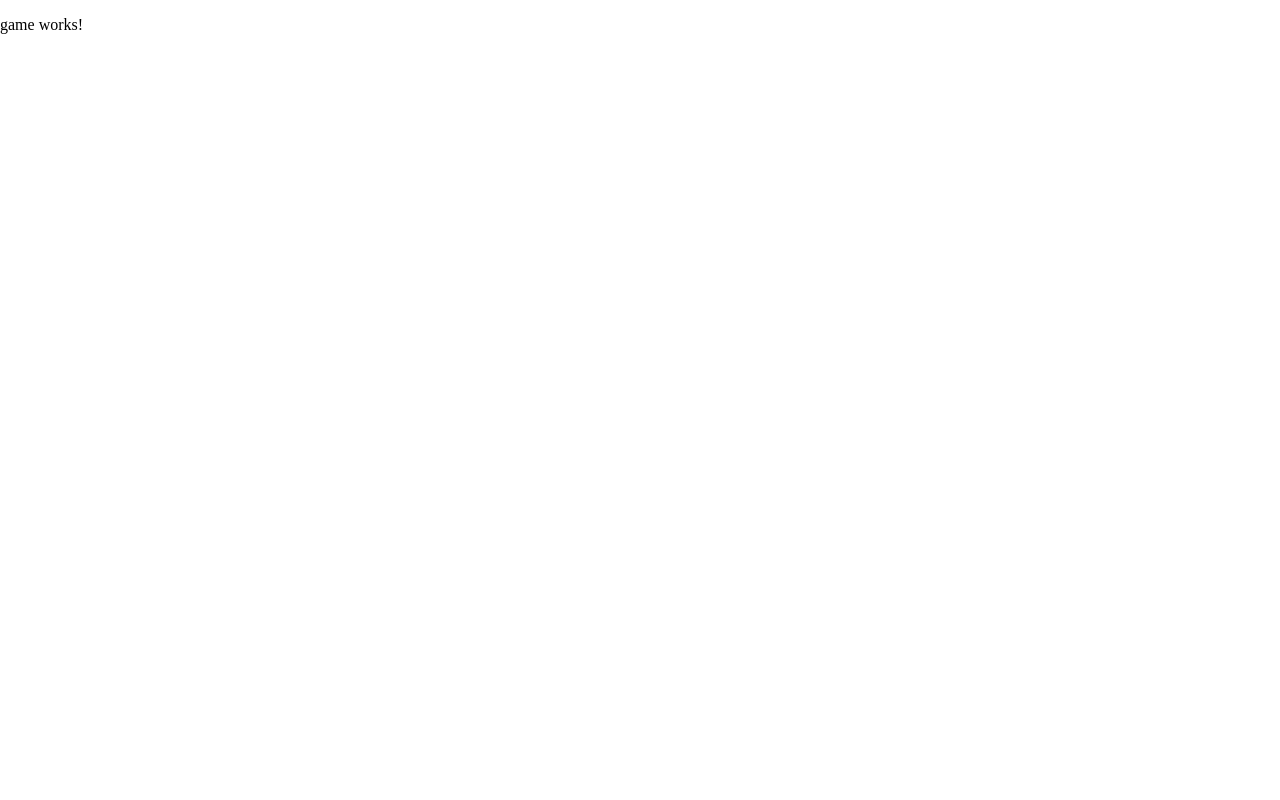
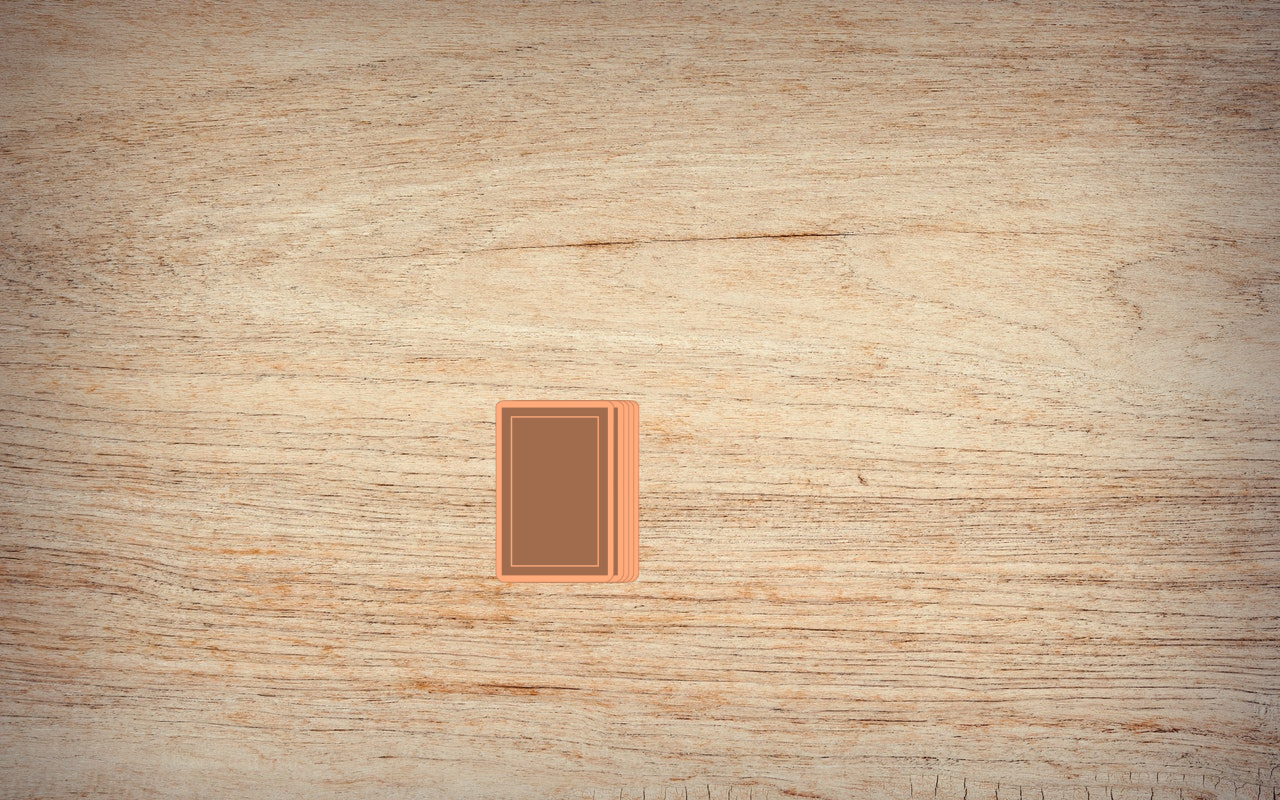
Before and after one commit to Icetune/Ring-of-Fire, an Angular app: page /game in a window 1280 px wide. Built offline with nearby package versions, Linux system fonts and the light colour scheme.

Commit message:
10th video next

```diff
--- a/src/app/game/game.component.html
+++ b/src/app/game/game.component.html
@@ -1 +1,27 @@
-<p>game works!</p>
+<div class="field">
+
+
+
+
+
+    <div class="card-stack">
+
+        <!-- Card stack -->
+        <img [ngStyle]="{'right.px': i * 5}" *ngFor="let c of [0,1,2,3,]; let i = index;"
+            src="/assets/img/cards/card_cover.png">
+
+
+        <img (click)="takeCard()" class="top-card" style="right: 25px;" src="/assets/img/cards/card_cover.png">
+
+        <!-- Stack for played cards -->
+        <img *ngFor="let card of game.playedCards" class="playedCard" style="right: 25px;"
+            src="/assets/img/cards/{{ card }}.png">
+
+        <!-- Current card (Animation) -->
+        <img (click)="takeCard()" *ngIf="pickCardAnimation" class="pick-card" style="right: 25px;"
+            src="/assets/img/cards/{{ currentCard }}.png">
+
+
+    </div>
+
+</div>
--- a/src/app/game/game.component.scss
+++ b/src/app/game/game.component.scss
@@ -0,0 +1,55 @@
+.field {
+    width: inherit;
+    height: 100vh;
+
+    background-image: url("/assets/img/board.jpg");
+    background-repeat: no-repeat;
+    background-size: cover;
+
+    display: flex;
+    justify-content: center;
+    align-items: center;
+}
+
+.card-stack {
+    position: relative;
+
+    img {
+        position: absolute;
+        width: 120px;
+    }
+
+}
+
+
+.top-card {
+    cursor: pointer;
+    transition: all 125ms ease-in-out;
+    &:hover {
+        transform: scale(1.1) translateY(-10px);
+    }
+}
+
+.pick-card {
+    animation: pick-card-animation 1s ease-in-out;
+    transform: scale(1.3) translateX(140px) translateY(-180px) rotate(-10deg);
+}
+
+@keyframes pick-card-animation {
+    0% {
+        transform: scale(1.1) translateY(-10px);
+    }
+    40% {
+        transform: scale(1.7);
+    }
+    50% {
+        transform: scale(1.7);
+    }
+    100% {
+        transform: scale(1.3) translateX(140px) translateY(-180px) rotate(-10deg);
+    }
+}
+
+.playedCard {
+    transform: scale(1.3) translateX(140px) translateY(-180px) rotate(-10deg);
+}
--- a/src/app/game/game.component.ts
+++ b/src/app/game/game.component.ts
@@ -1,10 +1,39 @@
+import { OnInit } from '@angular/core';
 import { Component } from '@angular/core';
+import { Game } from 'src/models/game';
 
 @Component({
   selector: 'app-game',
   templateUrl: './game.component.html',
   styleUrls: ['./game.component.scss']
 })
-export class GameComponent {
+export class GameComponent implements OnInit {
 
+  pickCardAnimation = false;
+  currentCard: string = '';
+  game: Game;
+
+  constructor() { }
+
+  ngOnInit(): void {
+    this.newGame();
+  }
+
+
+  newGame() {
+    this.game = new Game;
+  }
+
+
+
+  takeCard() {
+    if (!this.pickCardAnimation) {
+      this.currentCard = this.game.stack.pop();
+      this.pickCardAnimation = true;
+      setTimeout(() => {
+        this.game.playedCards.push(this.currentCard);
+        this.pickCardAnimation = false;
+      }, 1000)
+    }
+  }
 }
--- /dev/null
+++ b/src/models/game.ts
@@ -0,0 +1,36 @@
+export class Game {
+    public players: string[] = [];
+    public stack: string[] = [];
+    public playedCards: string[] = [];
+    public currentPlayer: number = 0;
+
+    constructor() {
+        for (let i = 1; i < 14; i++) {
+            this.stack.push('spade_' + i);
+            this.stack.push('hearts_' + i);
+            this.stack.push('clubs_' + i);
+            this.stack.push('diamonds_' + i);
+        }
+        shuffle(this.stack);
+        console.log(this.stack);
+    }
+}
+
+
+function shuffle(array) {
+    let currentIndex = array.length,  randomIndex;
+
+    // While there remain elements to shuffle.
+    while (currentIndex != 0) {
+
+      // Pick a remaining element.
+      randomIndex = Math.floor(Math.random() * currentIndex);
+      currentIndex--;
+
+      // And swap it with the current element.
+      [array[currentIndex], array[randomIndex]] = [
+        array[randomIndex], array[currentIndex]];
+    }
+
+    return array;
+  }
--- a/tsconfig.json
+++ b/tsconfig.json
@@ -5,7 +5,7 @@
     "baseUrl": "./",
     "outDir": "./dist/out-tsc",
     "forceConsistentCasingInFileNames": true,
-    "strict": true,
+    "strict": false,
     "noImplicitOverride": true,
     "noPropertyAccessFromIndexSignature": true,
     "noImplicitReturns": true,
```
